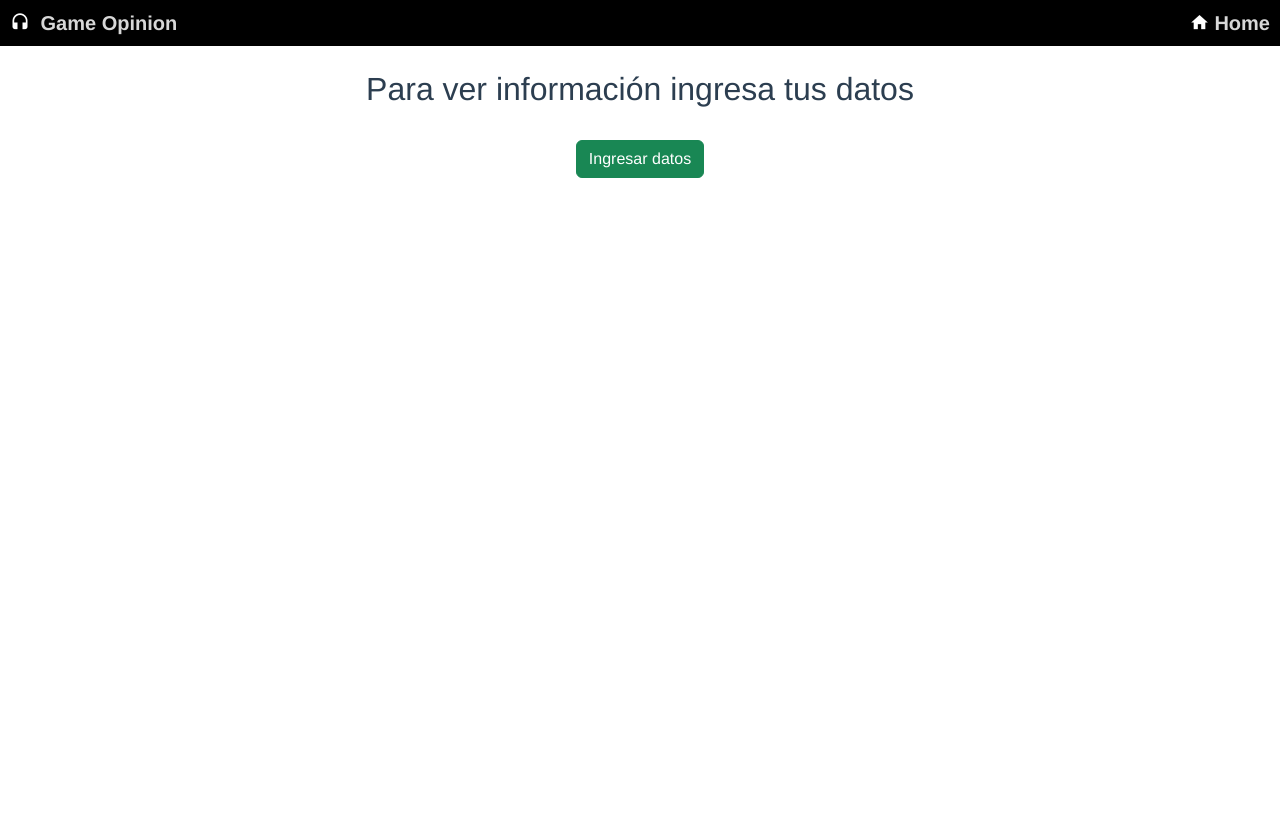
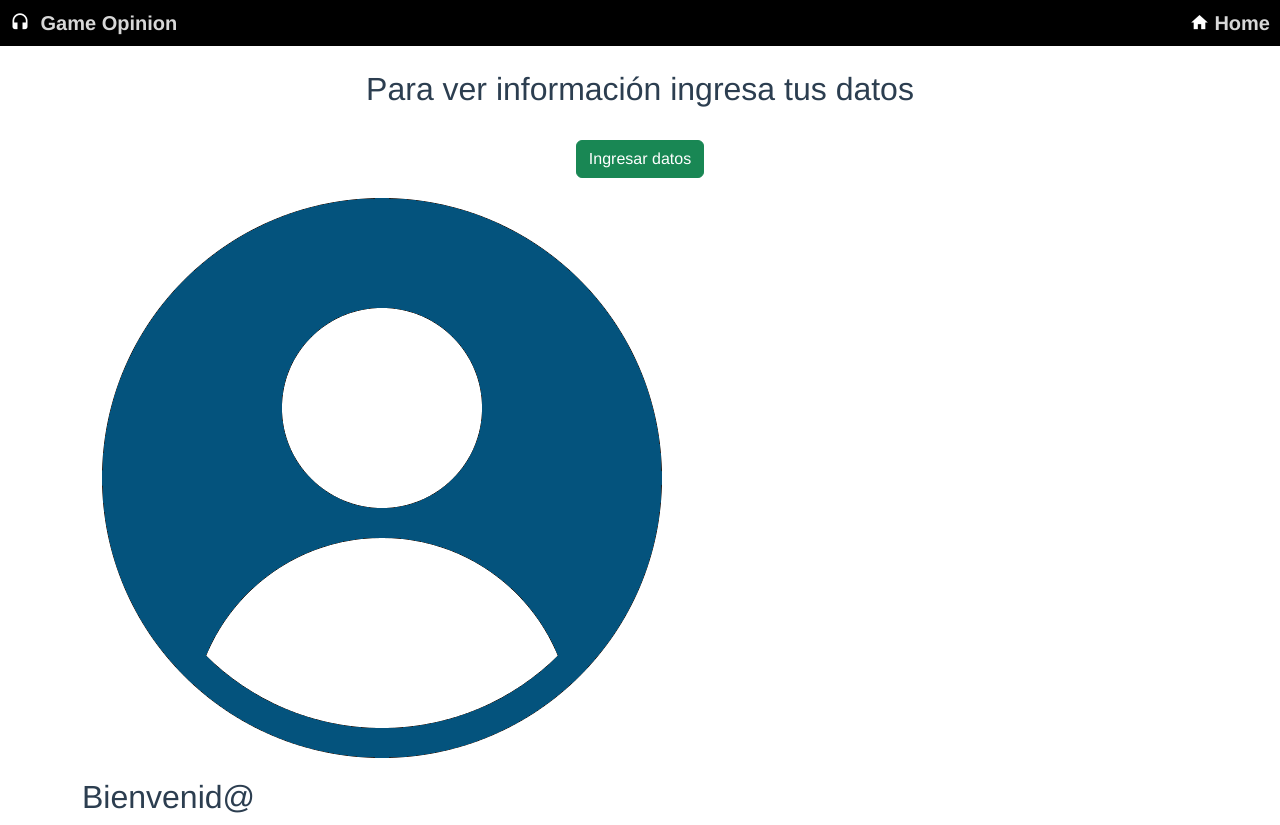
Before and after one commit to cinthimarce/pc6, a Vue app: page /administracion/1 in a window 1280 px wide. Before the commit the page ends 800 px from the top, so only its background shows below. Built offline with nearby package versions, Linux system fonts and the light colour scheme.

Commit message:
antes de empezar con el heart

```diff
--- a/src/views/Administración.vue
+++ b/src/views/Administración.vue
@@ -1,9 +1,18 @@
 <template>
-    <div>
+    <div class="container">
         <div v-if="nombre == ''">
             <DatosUser @obtenerDatos="obtenerNombres"/>
         </div>
+        <div class="row">
+            <div class="col-sm-2">
+                <div class="usuario">
+                <img src="../assets/img/usuario.png" alt="">
+                <h2>Bienvenid@</h2>
+                <h3>{{ nombre }} {{ apellido }}</h3>
+            </div>
+            </div>
 
+        </div>
     </div>
 
 
@@ -12,8 +21,9 @@
 <script>
 import DatosUser from '@/components/DatosUser.vue'
 
+
 export default {
-    name: 'admin',
+    name: 'admin-component',
     props: ['name'],
     data: function(){
         return {
@@ -36,6 +46,7 @@ export default {
     // watch: {},
     components: {
         DatosUser
+
     },
     // mixins: [],
     // filters: {},
```
Also changed, not shown: src/assets/img/error.jpg (added), src/assets/img/usuario.png (added).
